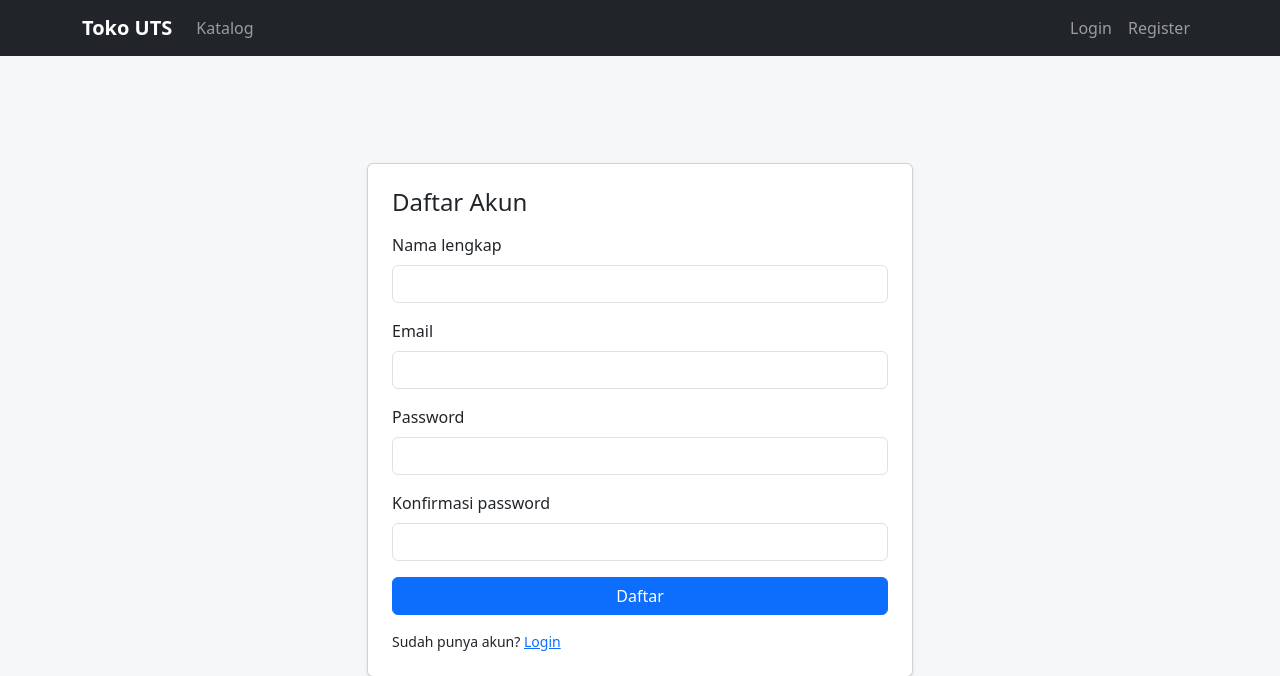
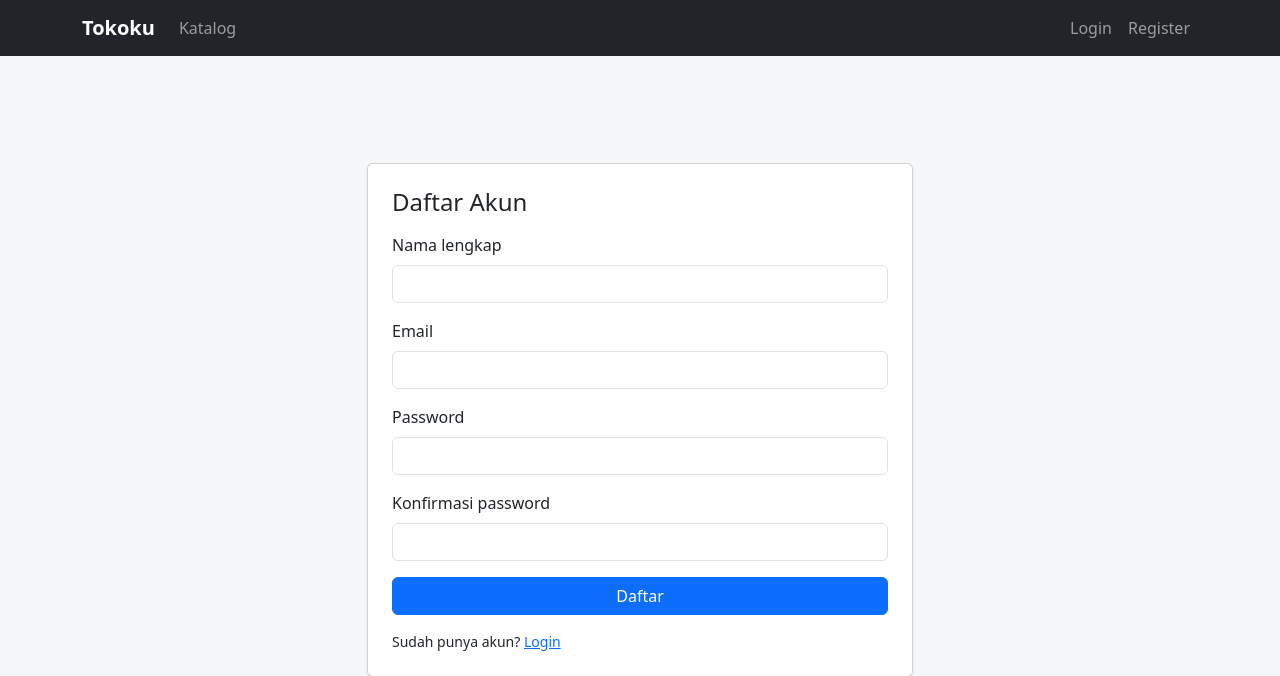
Before and after one commit to khoiriramadhan12/uts-ecommerce, a Laravel app: page /register in a window 1280 px wide. Shown: the top 676 px of the page. Run offline with Laravel 12, Linux system fonts and the light colour scheme.

Commit message:
feat(ui): branding Tokoku

```diff
--- a/resources/views/layouts/app.blade.php
+++ b/resources/views/layouts/app.blade.php
@@ -4,7 +4,7 @@
     <meta charset="utf-8">
     <meta name="viewport" content="width=device-width, initial-scale=1">
     <meta name="csrf-token" content="{{ csrf_token() }}">
-    <title>@yield('title', 'Toko UTS')</title>
+    <title>@yield('title', 'Tokoku')</title>
     <link href="https://cdn.jsdelivr.net/npm/bootstrap@5.3.3/dist/css/bootstrap.min.css" rel="stylesheet">
     <style>
         body { background: #f6f7f9; }
@@ -14,7 +14,7 @@
 <body>
 <nav class="navbar navbar-expand-lg navbar-dark bg-dark mb-4">
     <div class="container">
-        <a class="navbar-brand fw-semibold" href="{{ route('home') }}">Toko UTS</a>
+        <a class="navbar-brand fw-semibold" href="{{ route('home') }}">Tokoku</a>
         <button class="navbar-toggler" type="button" data-bs-toggle="collapse" data-bs-target="#mainNav">
             <span class="navbar-toggler-icon"></span>
         </button>
```
Also changed, not shown: README.md.
